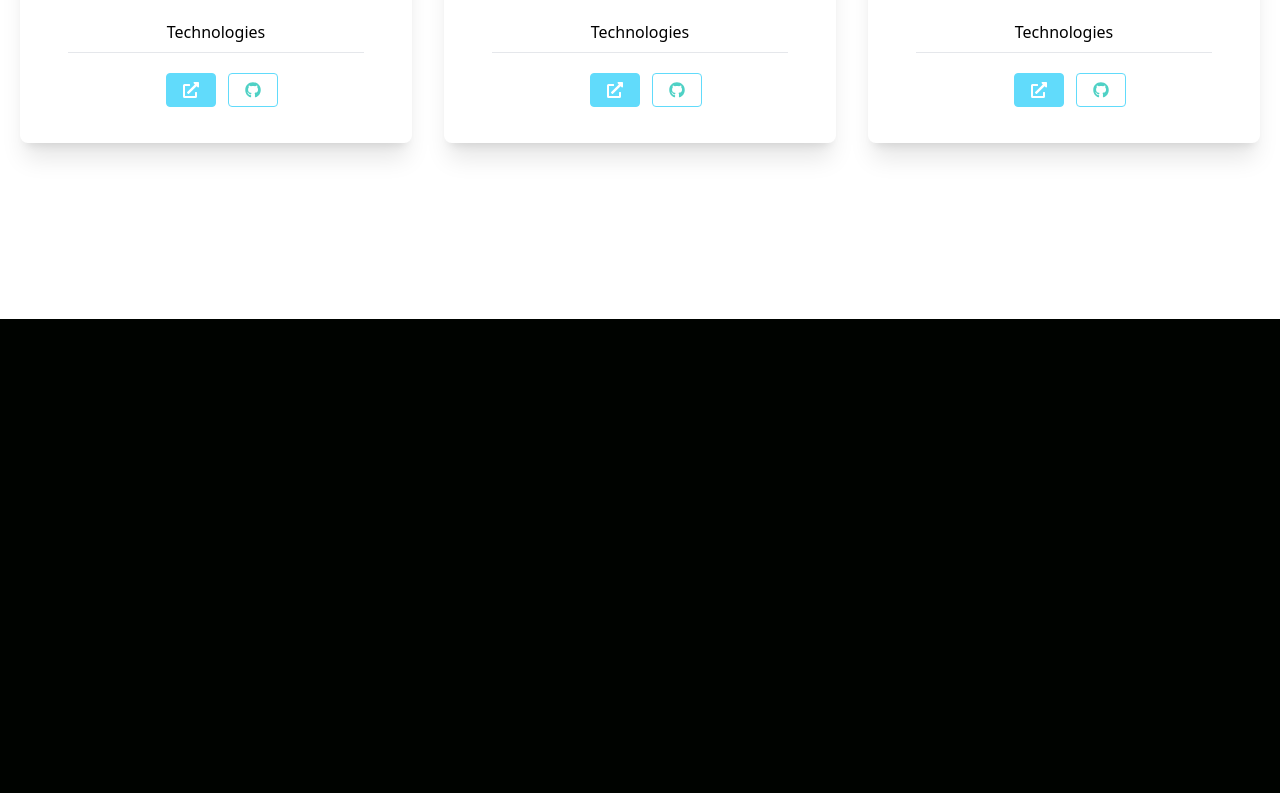
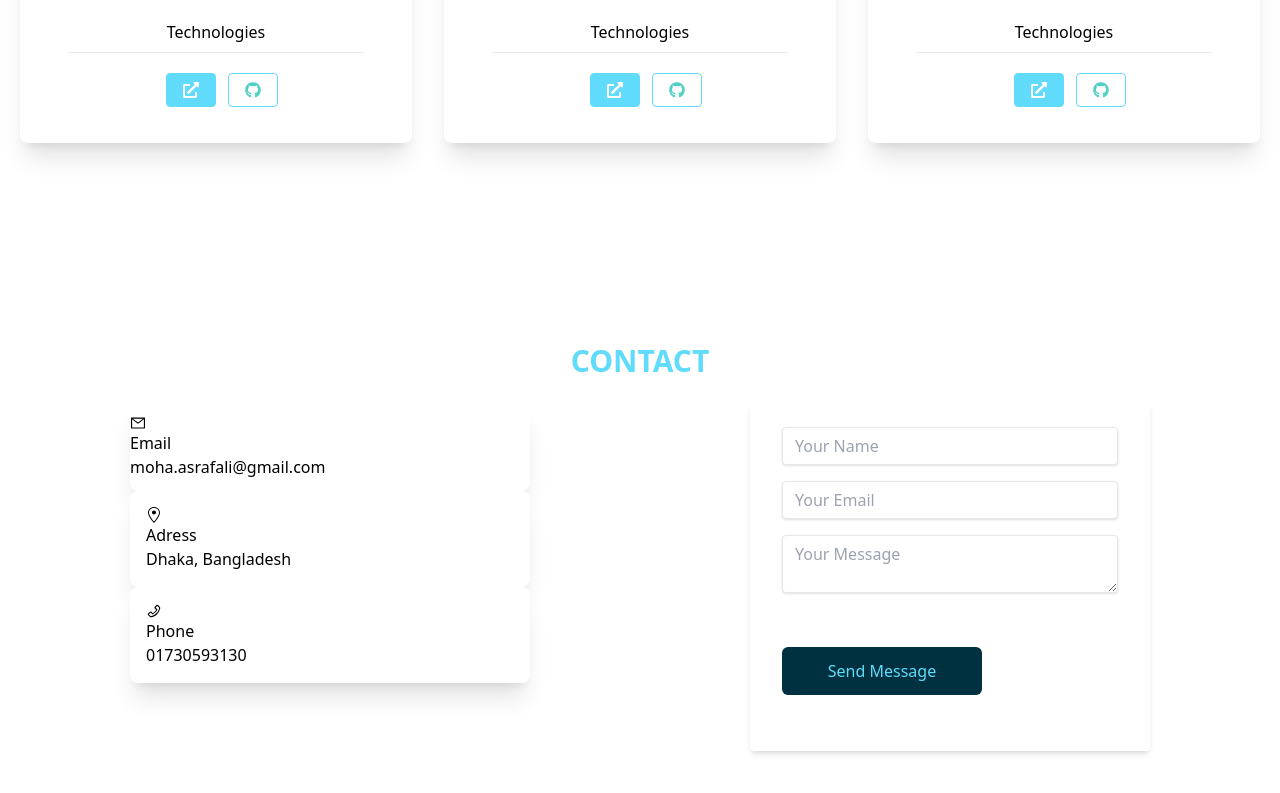
Before and after one commit to asrafaliii/portfolio, a React (Create React App) app: page / in a window 1280 px wide. Shown: the part 1715-2508 px from the top of the page. Before the commit the page ends 2034 px from the top, so only its background shows below. Built offline with nearby package versions, Linux system fonts and the light colour scheme.

Commit message:
create a contact section & form

```diff
--- a/src/App.js
+++ b/src/App.js
@@ -1,5 +1,6 @@
 import React from "react";
 import About from "./components/About";
+import Contact from "./components/Contact";
 import Hero from "./components/Hero";
 import Navbar from "./components/Navbar";
 import Portfolio from "./components/Portfolio";
@@ -11,6 +12,7 @@ function App() {
       <Hero />
       <About />
       <Portfolio />
+      <Contact />
     </div>
   );
 }
--- /dev/null
+++ b/src/components/Contact.js
@@ -0,0 +1,68 @@
+import React from "react";
+import { AiOutlineMail, AiOutlinePhone } from "react-icons/ai";
+import { GoLocation } from "react-icons/go";
+
+const Contact = () => {
+  return (
+    <div className="w-full bg-white py-6 px-4">
+      <p className="text-[#61dbfb] font-bold text-center md:text-3xl sm:text-4xl ">
+        CONTACT
+      </p>
+      <div className="max-w-[1240px] mx-auto grid md:grid-cols-2 py-6">
+        <div className="text-white w-[400px] mx-auto">
+          <div className="w-full bg-white text-black shadow-xl flex flex-col py-3 rounded-lg">
+            <AiOutlineMail />
+            <h1>Email</h1>
+            <p>moha.asrafali@gmail.com</p>
+          </div>
+          <div className="w-full bg-white text-black shadow-xl flex flex-col p-4 my rounded-lg ">
+            <GoLocation />
+            <h1>Adress</h1>
+            <p>Dhaka, Bangladesh</p>
+          </div>
+          <div className="w-full bg-white text-black shadow-xl flex flex-col p-4 my rounded-lg ">
+            <AiOutlinePhone />
+            <h1>Phone</h1>
+            <p>01730593130</p>
+          </div>
+        </div>
+
+        <div className="flex flex-col justify-center">
+          <div class=" w-[400px] mx-auto ">
+            <form class="bg-white shadow-md rounded px-8 pt-6 pb-8 mb-4">
+              <div class="mb-4">
+                <input
+                  class="shadow appearance-none border rounded w-full py-2 px-3 text-gray-700 leading-tight focus:outline-none focus:shadow-outline"
+                  id="name"
+                  type="text"
+                  placeholder="Your Name"
+                />
+              </div>
+              <div class="mb-4">
+                <input
+                  class="shadow appearance-none border rounded w-full py-2 px-3 text-gray-700 leading-tight focus:outline-none focus:shadow-outline"
+                  id="email"
+                  type="text"
+                  placeholder="Your Email"
+                />
+              </div>
+              <div class="mb-6">
+                <textarea
+                  class="textarea shadow appearance-none border rounded w-full py-2 px-3 text-gray-700 leading-tight focus:outline-none focus:shadow-outline"
+                  placeholder="Your Message"
+                />
+              </div>
+              <div class="flex items-center justify-between">
+                <button className="bg-[#003140] text-[#61dbfb] w-[200px] rounded-md font-medium my-6 mx-auto md:mx-0 py-3">
+                  Send Message
+                </button>
+              </div>
+            </form>
+          </div>
+        </div>
+      </div>
+    </div>
+  );
+};
+
+export default Contact;
```
